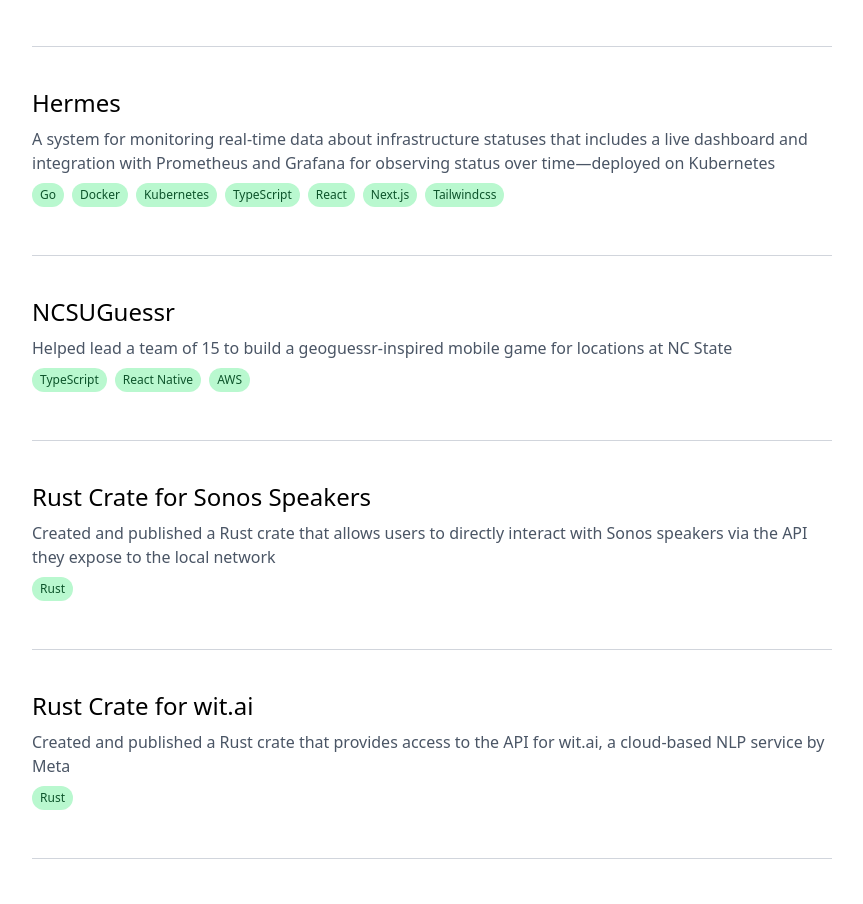
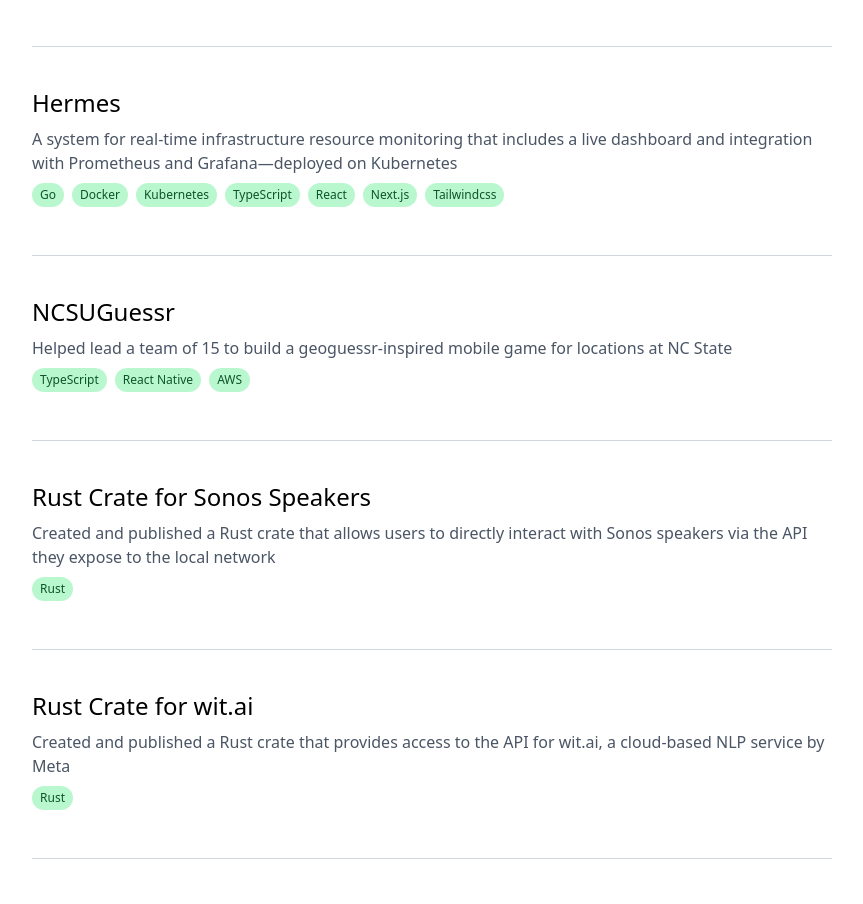
Before and after one commit to Brendon-Hablutzel/portfolio, a React (Vite) app: page /work in a window 1280 px wide. Shown: the part 1007-1911 px from the top of the page, without its empty margins (208-1071 px from the left). Built offline with nearby package versions, Linux system fonts and the light colour scheme.

Commit message:
minor description update

```diff
--- a/src/data.tsx
+++ b/src/data.tsx
@@ -98,7 +98,7 @@ export const works: Work[] = [
     name: 'Hermes',
     url: 'https://github.com/Brendon-Hablutzel/hermes',
     description:
-      'A system for monitoring real-time data about infrastructure statuses that includes a live dashboard and integration with Prometheus and Grafana for observing status over time—deployed on Kubernetes',
+      'A system for real-time infrastructure resource monitoring that includes a live dashboard and integration with Prometheus and Grafana—deployed on Kubernetes',
     type: 'project',
     tags: [
       'Go',
```
